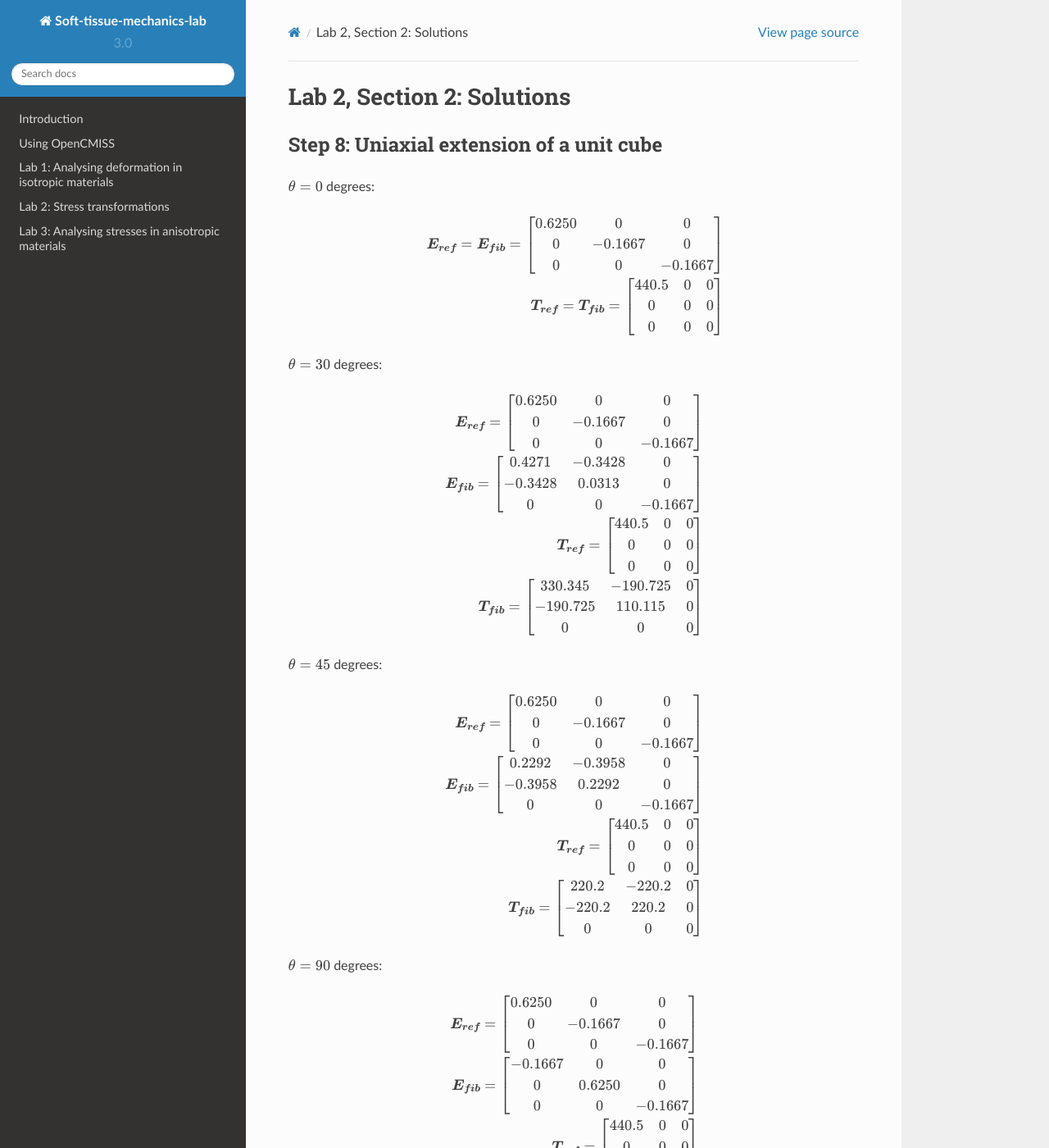
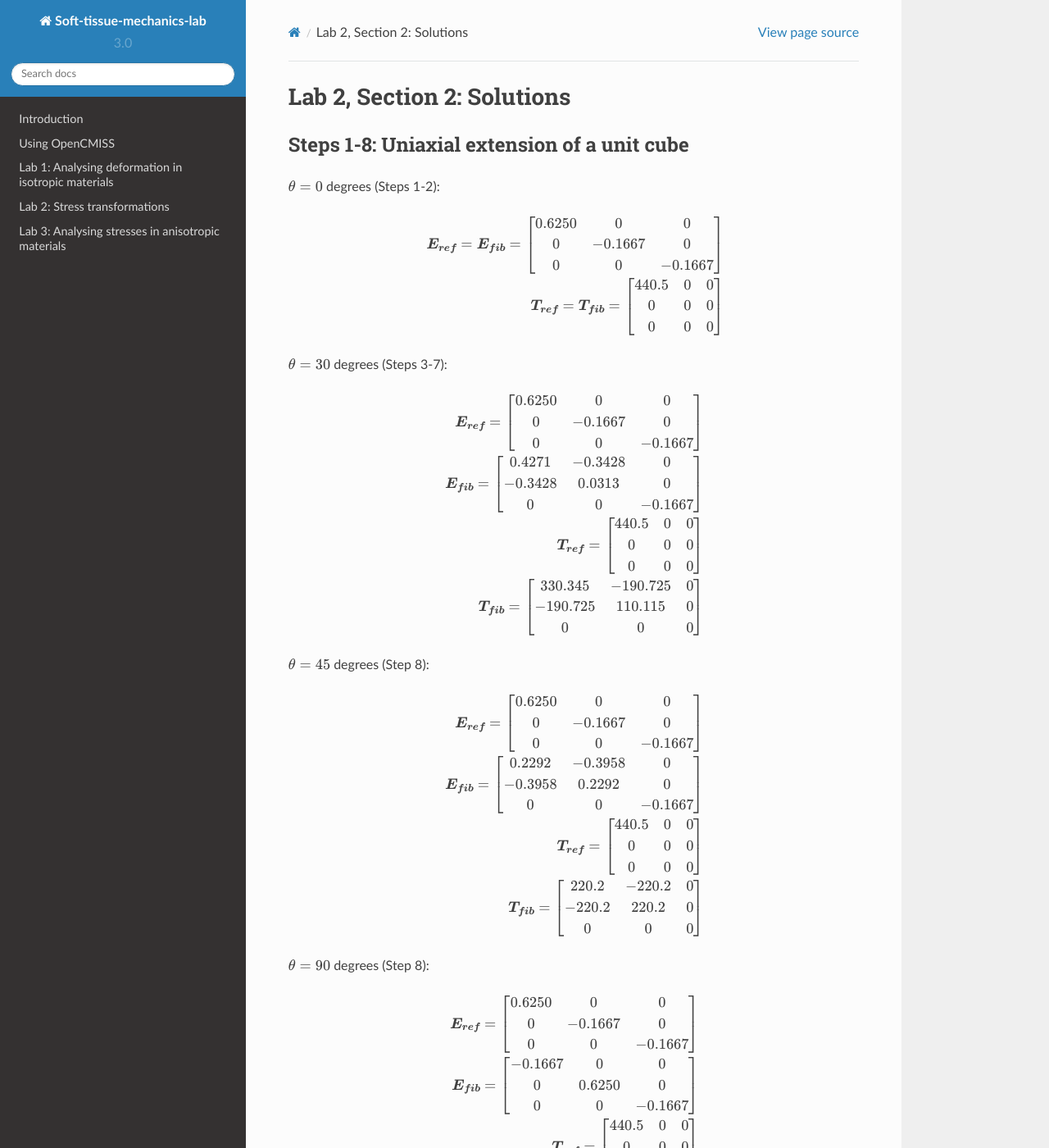
Before and after one commit to mpnash/soft-tissue-mechanics-labs, a Sphinx documentation site: the page built from docs/source/lab2_solutions.rst, in a window 1280 px wide and 1400 px high. Shown: the whole window at 82% size. Built offline with Sphinx 7.4.7 and the Read the Docs theme 2.0.0, drawn with Linux system fonts in a browser that asks for light colours; pages that are not in the unit, such as notebooks, are missing from menus.

Commit message:
Update lab2_solutions.rst

```diff
--- a/docs/source/lab2_solutions.rst
+++ b/docs/source/lab2_solutions.rst
@@ -12,10 +12,10 @@ Lab 2, Section 2: Solutions
 .. _lab2_section2_step8_solutions:
 
 =========================================
-Step 8: Uniaxial extension of a unit cube
+Steps 1-8: Uniaxial extension of a unit cube
 =========================================
 
-:math:`\theta=0` degrees:
+:math:`\theta=0` degrees (Steps 1-2):
 
 .. math::
 
@@ -35,7 +35,7 @@ Step 8: Uniaxial extension of a unit cube
 
 |vspace|
 
-:math:`\theta=30` degrees:
+:math:`\theta=30` degrees (Steps 3-7):
 
 .. math::
 
@@ -69,7 +69,7 @@ Step 8: Uniaxial extension of a unit cube
 
 |vspace|
 
-:math:`\theta=45` degrees:
+:math:`\theta=45` degrees (Step 8):
 
 .. math::
 
@@ -103,7 +103,7 @@ Step 8: Uniaxial extension of a unit cube
 
 |vspace|
 
-:math:`\theta=90` degrees:
+:math:`\theta=90` degrees (Step 8):
 
 .. math::
 
```
